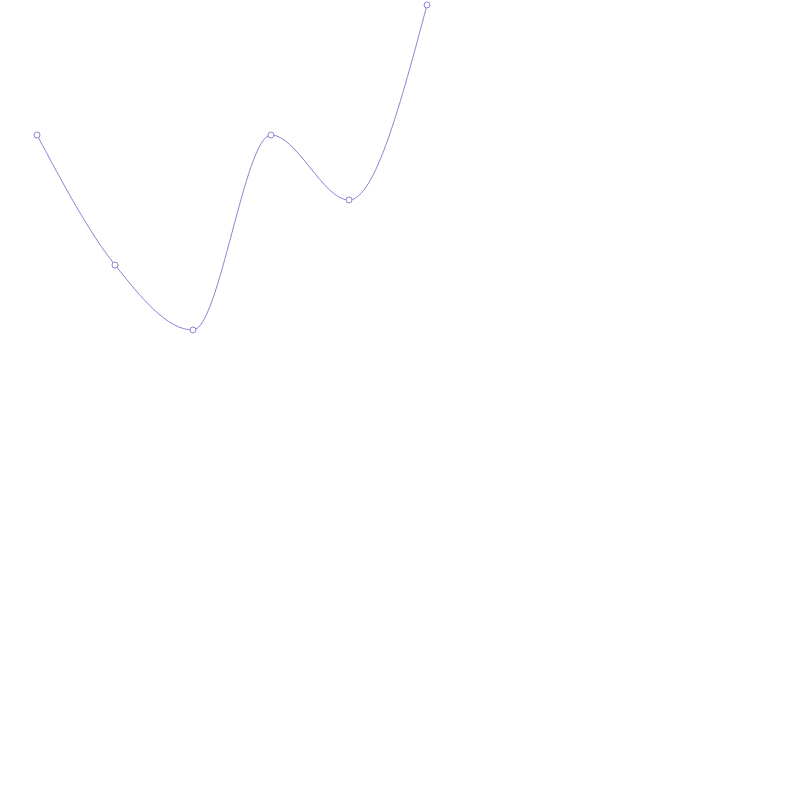
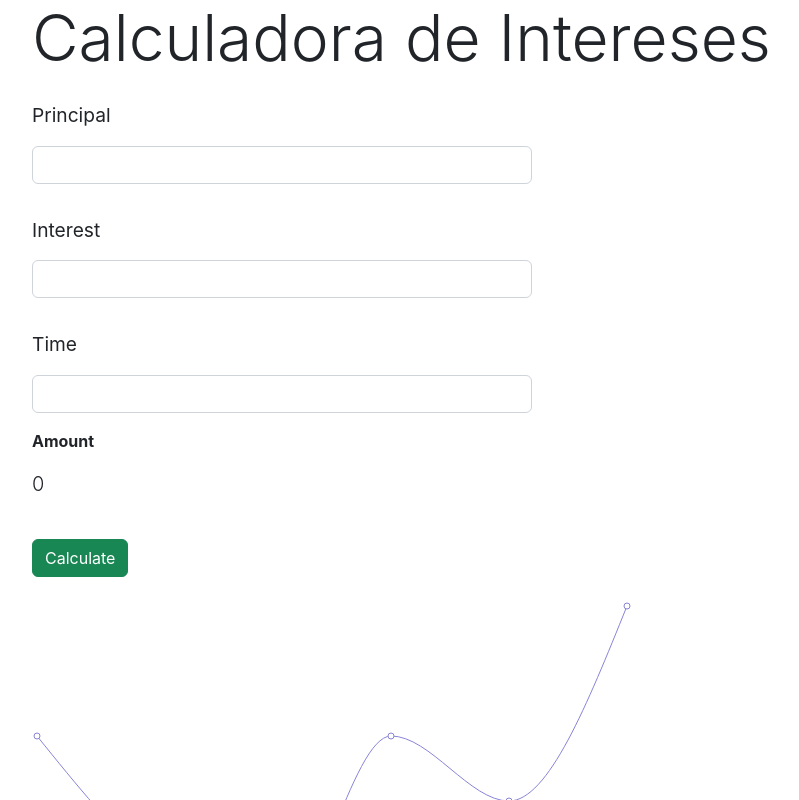
Before and after one commit to Wichosu/interest_calculator, a React (Create React App) app: page / in a window 1280 px wide. Shown: the top 800 px of the page, without its empty margins (50-849 px from the left). Built offline with nearby package versions, Linux system fonts and the light colour scheme.

Commit message:
adding styles to form

```diff
--- a/src/App.js
+++ b/src/App.js
@@ -10,8 +10,8 @@ import RechartGraph from './components/pure/tests/RechartGraph.jsx';
 function App() {
   return (
     <div className="container">
-      {/* <Title /> */}
-      {/* <Form /> */}
+      <Title />
+      <Form />
       {/* <CallbackRef /> */}
       <RechartGraph />
     </div>
--- a/src/components/pure/forms/Form.jsx
+++ b/src/components/pure/forms/Form.jsx
@@ -1,8 +1,14 @@
-import React, { useState, useRef, useEffect } from 'react';
-import InputAmount from '../InputAmount';
-// import InputInterest from '../pure/InputInterest';
-// import InputPrincipal from '../pure/InputPrincipal';
-// import InputTime from '../pure/InputTime';
+import React, { useState, useRef, useContext, createContext } from 'react';
+
+const formContext = createContext(null);
+
+/**
+* Styles
+*/
+
+const labelStyle = {
+  fontSize: '1.2rem'
+}
 
 const Form = () => {
 
@@ -10,16 +16,6 @@ const Form = () => {
   const valuePrincipal = useRef();
   const valueInterest = useRef();
   const valueTime = useRef();
-
-  // useEffect(() => {
-  //   if(valuePrincipal.current.value && valueInterest.current.value && valueTime.current.value) {
-  //     const principal = valuePrincipal.current.value;
-  //     const interest = valueInterest.current.value / 100;
-  //     const time = valueTime.current.value;
-  //     const formula = principal * Math.pow((1 + interest), time);
-  //     setResult(formula.toFixed(2));
-  //   }
-  // }, [])
 
   const getAmount = (form) => {
     form.preventDefault();
@@ -31,11 +27,12 @@ const Form = () => {
   }
 
   return (
-    <form onSubmit={getAmount}>
+    <formContext.Provider value={{result}}>
+      <form onSubmit={getAmount} style={{width: '500px'}}>
         <div className='mb-3'>
           <label
             className='my-3 text-start form-label'
-          style={{fontSize: '1.5rem'}}
+            style={labelStyle}
             htmlFor='principal'
           >
             Principal
@@ -49,7 +46,7 @@ const Form = () => {
         <div className='mb-3'>
           <label
             className='my-3 text-start form-label'
-          style={{fontSize: '1.5rem'}}
+            style={labelStyle}
             htmlFor='interest'
           >
             Interest
@@ -63,7 +60,7 @@ const Form = () => {
         <div>
           <label
             className='my-3 text-start form-label'
-          style={{fontSize: '1.5rem'}}
+            style={labelStyle}
             htmlFor='time'
           >
             Time
@@ -74,12 +71,30 @@ const Form = () => {
             ref={valueTime}
           />
         </div>
-      <InputAmount
-        amount={result}
-      />
+        <Amount />
         <button className='btn btn-success my-4'>Calculate</button>
       </form>
+    </formContext.Provider>
   );
 }
 
+const Amount = () => {
+  const {
+    result
+  } = useContext(formContext);
+
+  return (
+    <div>
+      <p className='my-3'>
+        <strong>
+          Amount
+        </strong>
+      </p>
+      <p className='lead'>
+        { result }
+      </p>
+    </div>
+  )
+}
+
 export default Form;
--- a/src/components/pure/tests/RechartGraph.jsx
+++ b/src/components/pure/tests/RechartGraph.jsx
@@ -10,7 +10,7 @@ const data = [{name: 'Page A', uv: 400, pv: 2400, amt: 2400},
 
 const RechartGraph = () => {
   return (
-    <LineChart width={400} height={400} data={data}>
+    <LineChart width={600} height={400} data={data}>
       <Line type='monotone' dataKey='uv' stroke='#8884d8' />
     </LineChart>
   );
```
Lines whose indentation alone changed are shown as unchanged.
